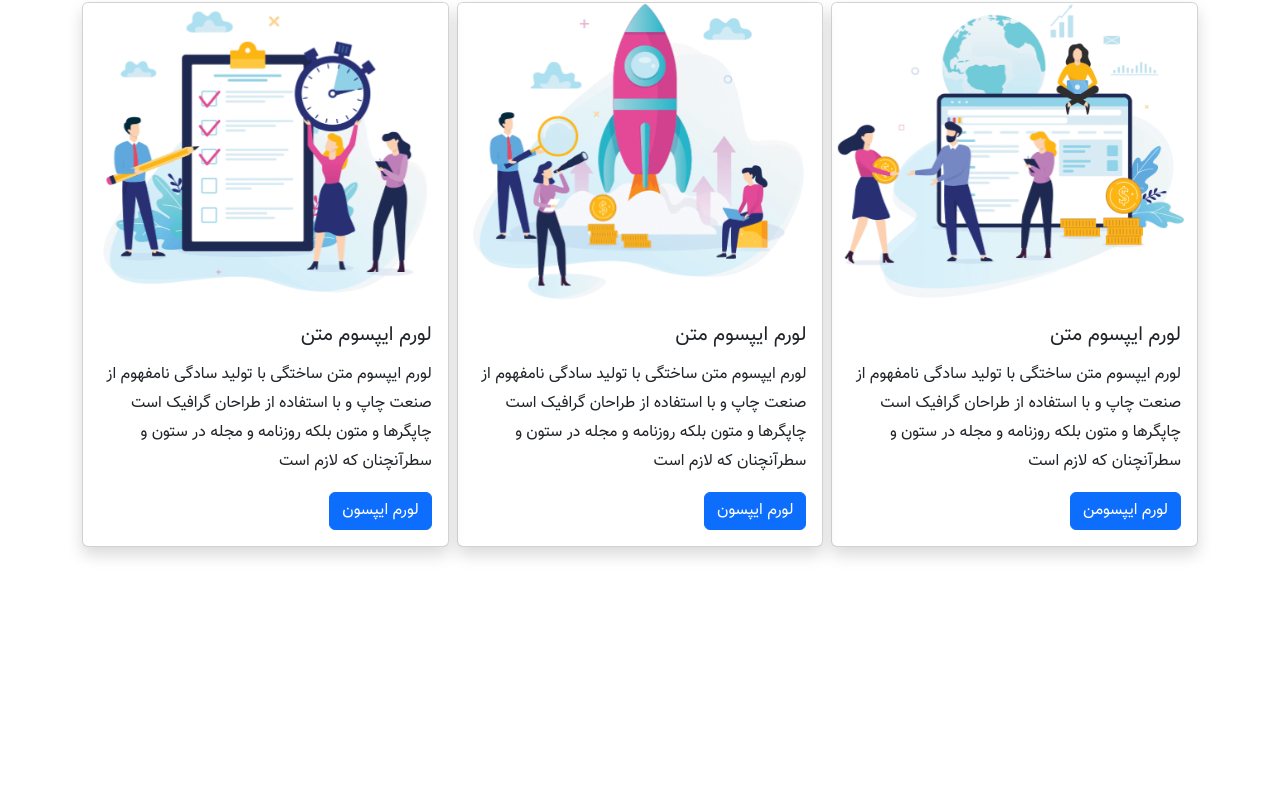
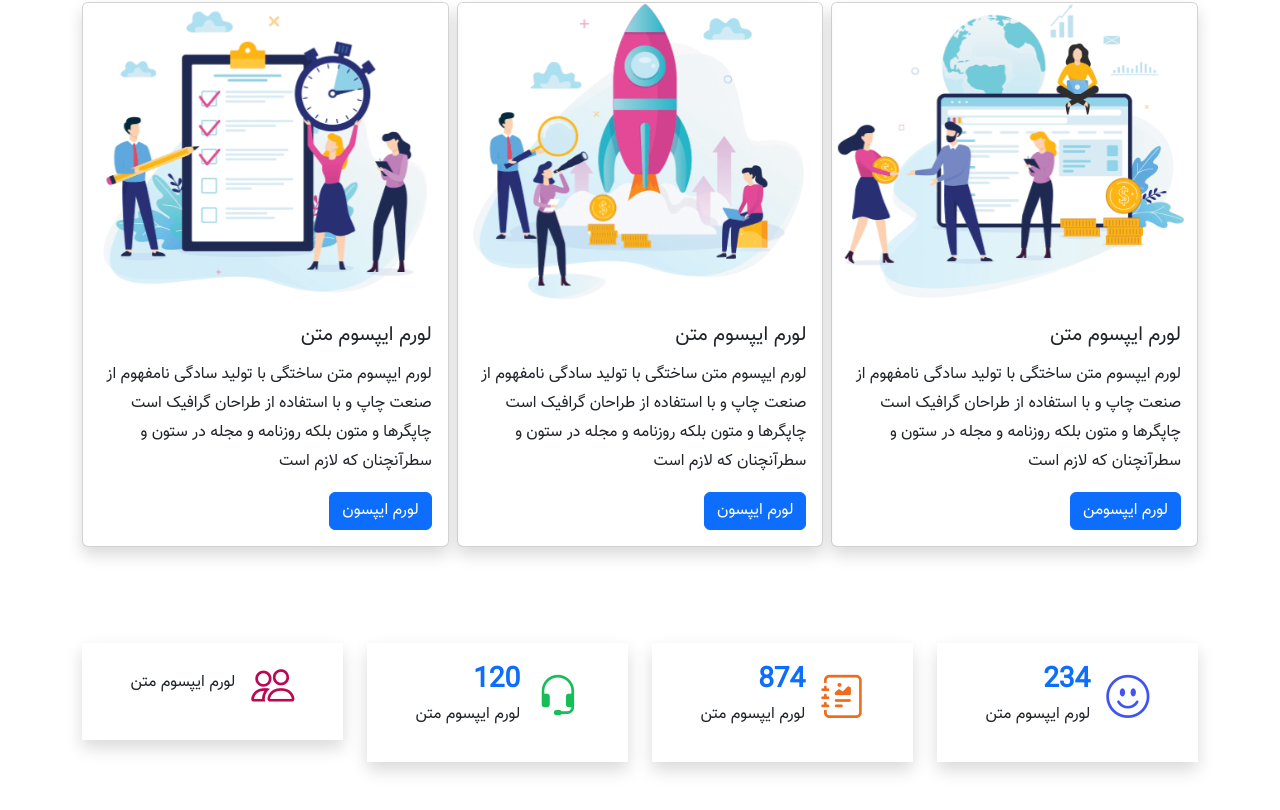
Before and after one commit to sarahdti/LandingPage, a plain HTML site: page index.html in a window 1280 px wide. Shown: the part 1439-2249 px from the top of the page. Before the commit the page ends 2034 px from the top, so only its background shows below. Drawn offline with nearby package versions, Linux system fonts and the light colour scheme; a script that the page names is missing.

Commit message:
add counts

```diff
--- a/css/main.css
+++ b/css/main.css
@@ -61,7 +61,27 @@ p {
 }
 
 /* About */
-.content{
+.content {
   background-color: #f6f9ff;
   padding: 40px;
 }
+
+/* Counts */
+.count i {
+  font-size: 2.7rem;
+}
+
+.count i.blue{
+  color:#4154f1;
+
+}
+.count i.orange{
+  color: #ee6c20;
+}
+.count i.green{
+  color:#15be56;
+}
+
+.count i.red{
+  color: #bb0852;
+}
--- a/index.html
+++ b/index.html
@@ -11,6 +11,10 @@
       href="https://cdn.jsdelivr.net/npm/bootstrap@5.3.0-alpha3/dist/css/bootstrap.rtl.min.css"
       integrity="sha384-T5m5WERuXcjgzF8DAb7tRkByEZQGcpraRTinjpywg37AO96WoYN9+hrhDVoM6CaT"
       crossorigin="anonymous"
+    />
+    <link
+      rel="stylesheet"
+      href="https://cdn.jsdelivr.net/npm/bootstrap-icons@1.10.5/font/bootstrap-icons.css"
     />
     <link rel="stylesheet" href="css/main.css" />
     <script
@@ -138,7 +142,7 @@
         </div>
         <div class="row g-2">
           <div class="col-md-4">
-            <div class="card shadow" >
+            <div class="card shadow">
               <img src="img/values/1.png" class="card-img-top" alt="..." />
               <div class="card-body">
                 <h5 class="card-title">لورم ایپسوم متن</h5>
@@ -182,11 +186,74 @@
         </div>
       </div>
     </section>
+    <!-- Counts -->
+    <section class="count py-5">
+      <div class="container">
+        <div class="row">
+          <div class="col-lg-3 col-md-6">
+            <div
+              class="shadow d-flex p-3 align-items-center justify-content-center"
+            >
+              <i class="bi bi-emoji-smile blue me-3"></i>
+              <div>
+                <span class="fw-bold text-primary fs-3 purecounter" data-purecounter-start="0"
+                data-purecounter-end="234"
+                data-purecounter-currency="">234</span>
+                <p>لورم ایپسوم متن</p>
+              </div>
+            </div>
+          </div>
+          <div class="col-lg-3 col-md-6">
+            <div
+              class="shadow d-flex p-3 align-items-center justify-content-center"
+            >
+              <i class="bi bi-journal-richtext orange me-3"></i>
+              <div>
+                <span class="fw-bold text-primary fs-3 purecounter" data-purecounter-start="0"
+                data-purecounter-end="9001"
+                data-purecounter-currency="">874</span>
+                <p>لورم ایپسوم متن</p>
+              </div>
+            </div>
+          </div>
+          <div class="col-lg-3 col-md-6">
+            <div
+              class="shadow d-flex p-3 align-items-center justify-content-center"
+            >
+              <i class="bi bi-headset green me-3"></i>
+              <div>
+                <span class="fw-bold text-primary fs-3 purecounter" data-purecounter-start="0"
+                data-purecounter-end="120"
+                data-purecounter-currency="">120</span>
+                <p>لورم ایپسوم متن</p>
+              </div>
+            </div>
+          </div>
+          <div class="col-lg-3 col-md-6">
+            <div
+              class="shadow d-flex p-3 align-items-center justify-content-center"
+            >
+              <i class="bi bi-people red me-3"></i>
+              <div>
+                <span class="fw-bold text-primary fs-3 purecounter" data-purecounter-start="0"
+                data-purecounter-end="45"
+                data-purecounter-currency=""></span>
+                <p>لورم ایپسوم متن</p>
+              </div>
+            </div>
+          </div>
+        </div>
+      </div>
+    </section>
     <script
       src="https://cdn.jsdelivr.net/npm/bootstrap@5.3.0-alpha3/dist/js/bootstrap.bundle.min.js"
       integrity="sha384-ENjdO4Dr2bkBIFxQpeoTz1HIcje39Wm4jDKdf19U8gI4ddQ3GYNS7NTKfAdVQSZe"
       crossorigin="anonymous"
     ></script>
     <script src="js/app.js"></script>
+    <script src="https://cdn.jsdelivr.net/npm/@srexi/purecounterjs/dist/purecounter_vanilla.js"></script>
+    <script>
+      new PureCounter();
+  </script>
   </body>
 </html>
```
